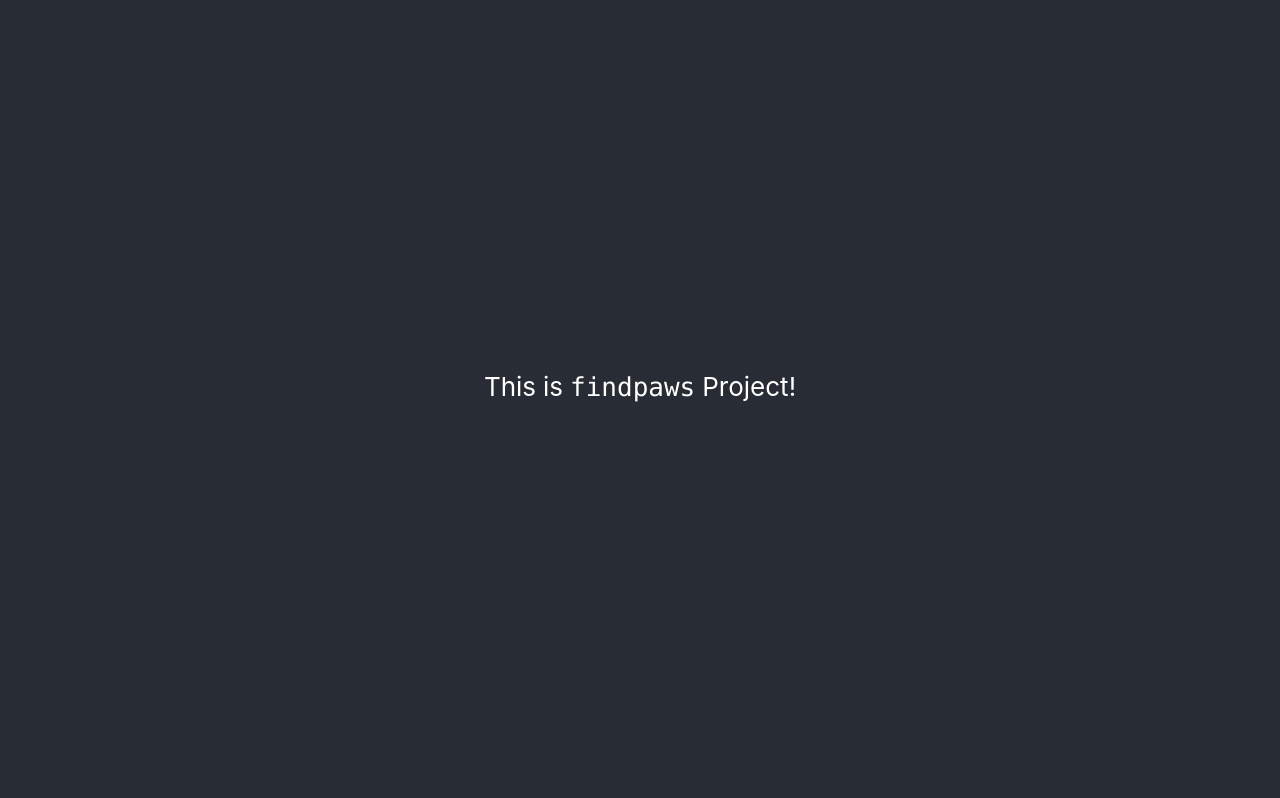
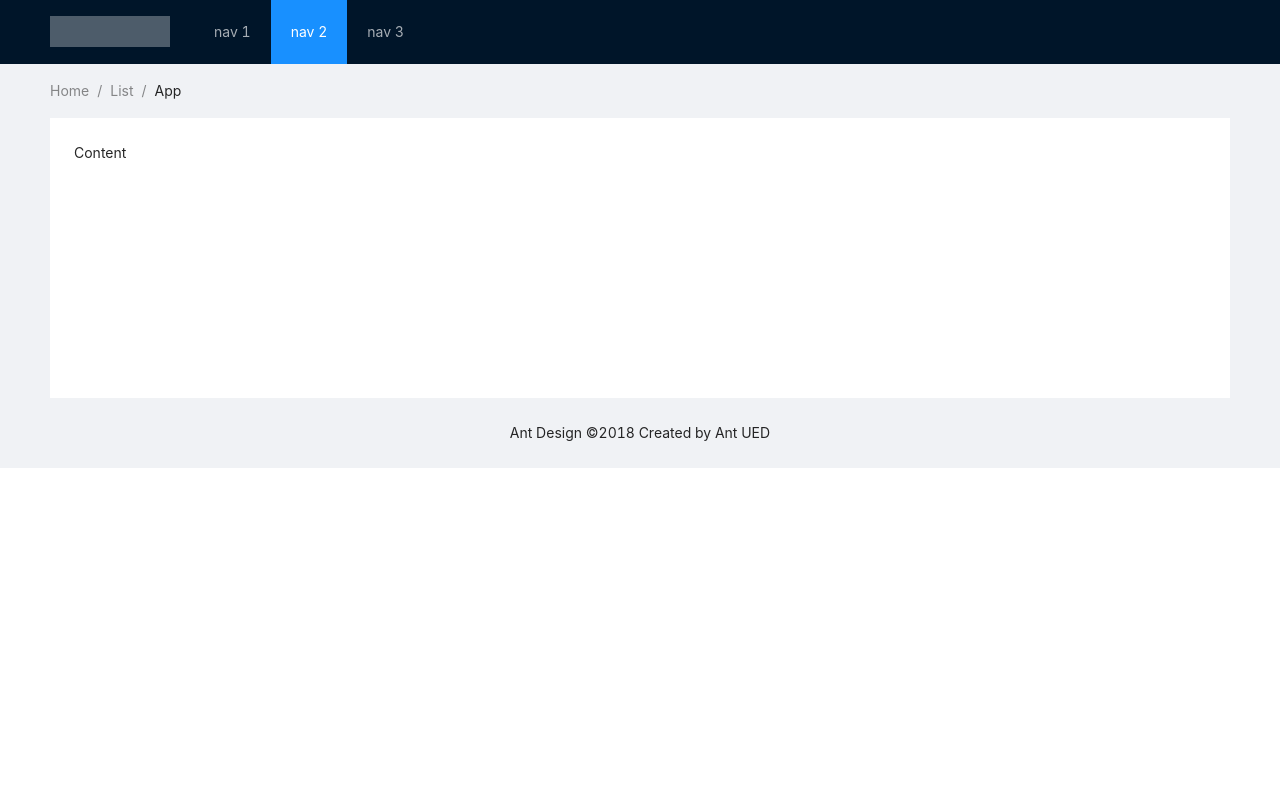
Before and after one commit to angelicavc7/findPaws, a React (Create React App) app: page / in a window 1280 px wide. Shown: the top 798 px of the page. Built offline with nearby package versions, Linux system fonts and the light colour scheme.

Commit message:
added dashboard

```diff
--- a/src/App.js
+++ b/src/App.js
@@ -1,20 +1,12 @@
 import React from "react";
+
 import "./App.css";
-import FormSizeDemo from "./Components/Form/FormSizeDemo";
+import Dashboard from "./pages/Dashboard/Dashboard";
 
 function App() {
   return (
-    <div className="App">
-      <header className="App-header">
-        <p>
-          This is <code>findpaws</code> Project!
-        </p>
-      </header>
-      <body>
-        <div>
-          <FormSizeDemo />
-        </div>
-      </body>
+    <div>
+      <Dashboard />
     </div>
   );
 }
--- /dev/null
+++ b/src/components/Wrapper/style.css
@@ -0,0 +1,4 @@
+.wrapper {
+  min-height: 100%;
+  padding-bottom: 100px;
+}
--- a/src/index.js
+++ b/src/index.js
@@ -3,9 +3,4 @@
 import "./index.css";
 import App from "./App";
 
-ReactDOM.render(
-  <React.StrictMode></React.StrictMode>,
-  document.getElementById("root")
-);
-
 ReactDOM.render(<App />, document.getElementById("root"));
--- a/src/pages/Dashboard/Dashboard.css
+++ b/src/pages/Dashboard/Dashboard.css
@@ -0,0 +1,19 @@
+.site-layout-content {
+  min-height: 280px;
+  padding: 24px;
+  background: #fff;
+}
+.logo {
+  float: left;
+  width: 120px;
+  height: 31px;
+  margin: 16px 24px 16px 0;
+  background: rgba(255, 255, 255, 0.3);
+}
+.ant-row-rtl .logo {
+  float: right;
+  margin: 16px 0 16px 24px;
+}
+[data-theme="dark"] .site-layout-content {
+  background: #141414;
+}
--- a/src/pages/Dashboard/Dashboard.js
+++ b/src/pages/Dashboard/Dashboard.js
@@ -1,11 +1,34 @@
 import React from "react";
+import "antd/dist/antd.css";
+import "./Dashboard.css";
+import { Layout, Menu, Breadcrumb } from "antd";
+
+const { Header, Content, Footer } = Layout;
 
 function Dashboard() {
   return (
-    <div className="Dashboard">
-      <h1>this is the first page to our website find paws</h1>
-    </div>
+    <Layout className="layout">
+      <Header>
+        <div className="logo" />
+        <Menu theme="dark" mode="horizontal" defaultSelectedKeys={["2"]}>
+          <Menu.Item key="1">nav 1</Menu.Item>
+          <Menu.Item key="2">nav 2</Menu.Item>
+          <Menu.Item key="3">nav 3</Menu.Item>
+        </Menu>
+      </Header>
+      <Content style={{ padding: "0 50px" }}>
+        <Breadcrumb style={{ margin: "16px 0" }}>
+          <Breadcrumb.Item>Home</Breadcrumb.Item>
+          <Breadcrumb.Item>List</Breadcrumb.Item>
+          <Breadcrumb.Item>App</Breadcrumb.Item>
+        </Breadcrumb>
+        <div className="site-layout-content">Content</div>
+      </Content>
+      <Footer style={{ textAlign: "center" }}>
+        Ant Design ©2018 Created by Ant UED
+      </Footer>
+    </Layout>
+    // document.getElementById("container")
   );
 }
-
 export default Dashboard;
--- a/src/pages/Found/index.js
+++ b/src/pages/Found/index.js
@@ -0,0 +1 @@
+import React from "react";
```
Also changed, not shown: src/components/Wrapper/index.js (added).
